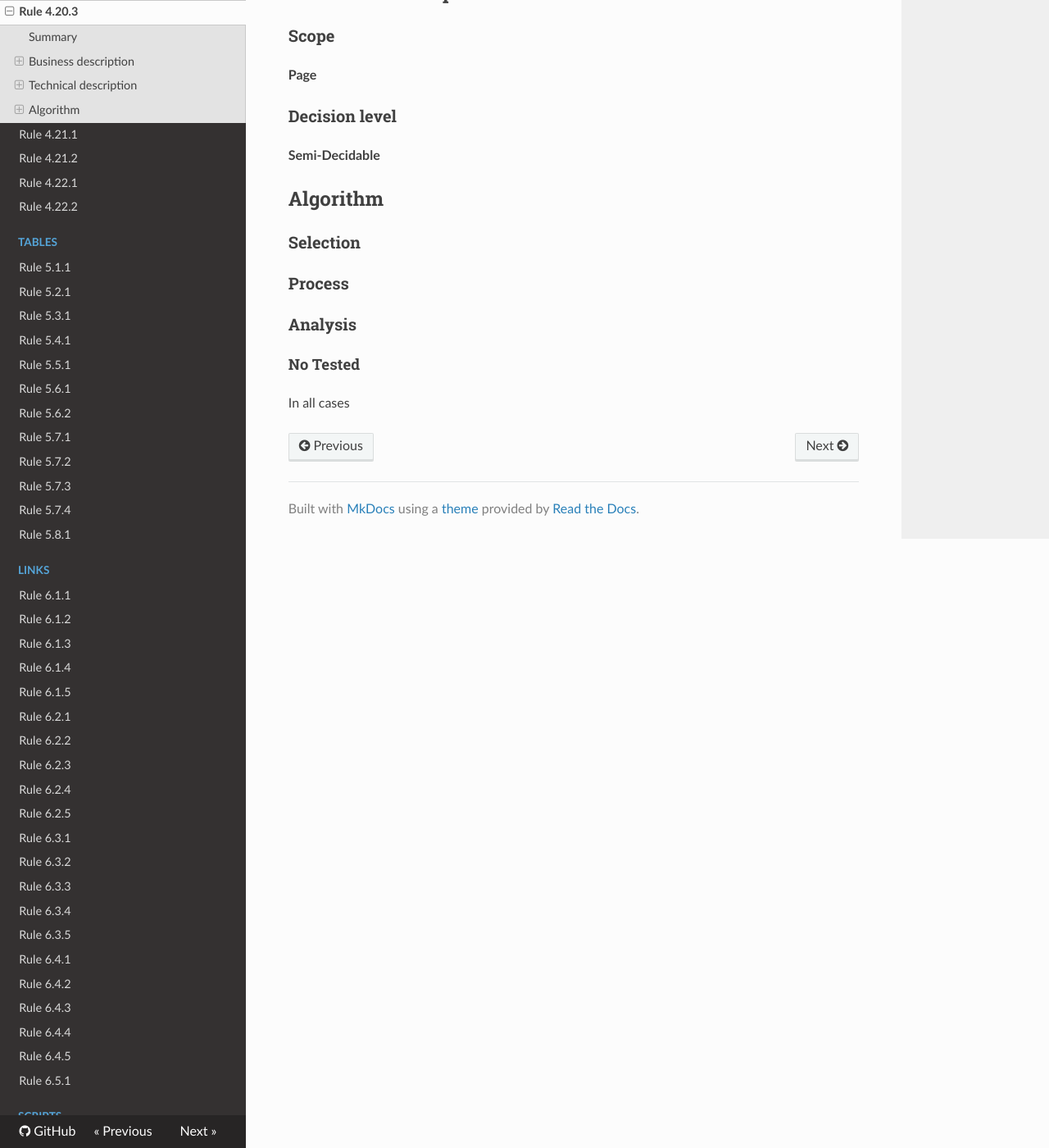
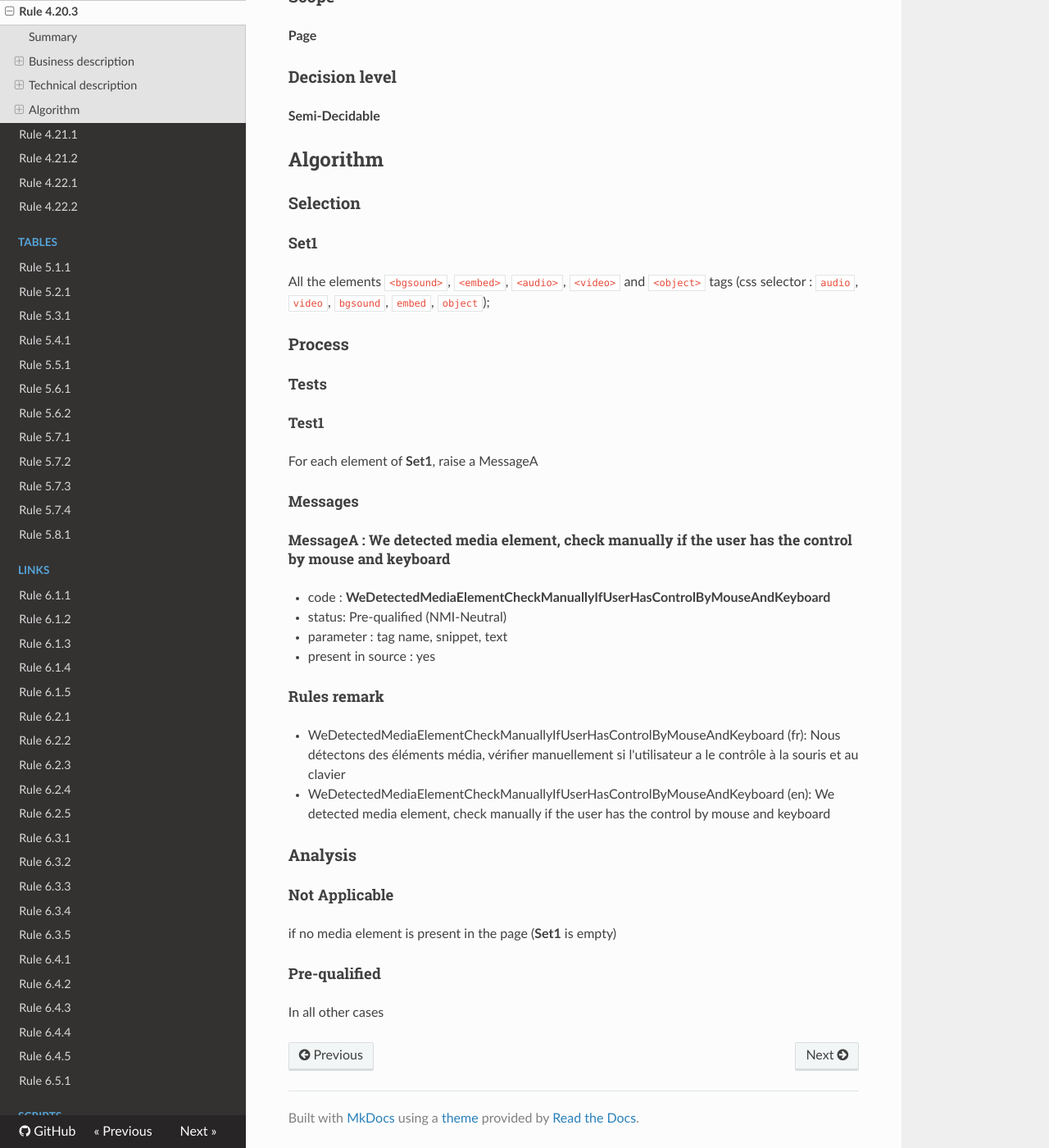
Before and after one commit to Tanaguru/RGAA3-2016, an MkDocs documentation site: the page built from docs/Rule-4-20-3.md, in a window 1280 px wide and 1400 px high, scrolled down 834 px. Shown: the whole window at 82% size. Built offline with MkDocs 1.6.1, drawn with Linux system fonts in a browser that asks for light colours; nearby versions of some CDN libraries; old or Windows-style settings are respelled for this version of MkDocs.

Commit message:
Update sample test 4.20.3

```diff
--- a/docs/Rule-4-20-3.md
+++ b/docs/Rule-4-20-3.md
@@ -39,10 +37,38 @@ Pour chaque m&eacute;dia temporel, chaque fonctionnalit&eacute; v&eacute;rifie-t
 
 ### Selection
 
+#### Set1
+
+All the elements `<bgsound>`, `<embed>`, `<audio>`, `<video>` and `<object>` tags (css selector : `audio`, `video`, `bgsound`, `embed`, `object`);
+
 ### Process
+
+#### Tests
+
+##### Test1
+
+For each element of **Set1**, raise a MessageA
+
+#### Messages
+
+##### MessageA : We detected media element, check manually if the user has the control by mouse and keyboard
+
+-    code : **WeDetectedMediaElementCheckManuallyIfUserHasControlByMouseAndKeyboard**
+-    status: Pre-qualified (NMI-Neutral)
+-    parameter : tag name, snippet, text
+-    present in source : yes
+
+#### Rules remark
+
+ * WeDetectedMediaElementCheckManuallyIfUserHasControlByMouseAndKeyboard (fr): Nous d&eacute;tectons des &eacute;l&eacute;ments m&eacute;dia, v&eacute;rifier manuellement si l'utilisateur a le contrôle à la souris et au clavier
+ * WeDetectedMediaElementCheckManuallyIfUserHasControlByMouseAndKeyboard (en): We detected media element, check manually if the user has the control by mouse and keyboard
 
 ### Analysis
 
-#### No Tested
+#### Not Applicable
 
-In all cases
+if no media element is present in the page (**Set1** is empty)
+
+#### Pre-qualified
+
+In all other cases
```
Also changed, not shown: other parts of docs/Rule-4-20-3.md (+4 -6 lines), docs/Rule-4-20-2.md (+5 -15 lines).
